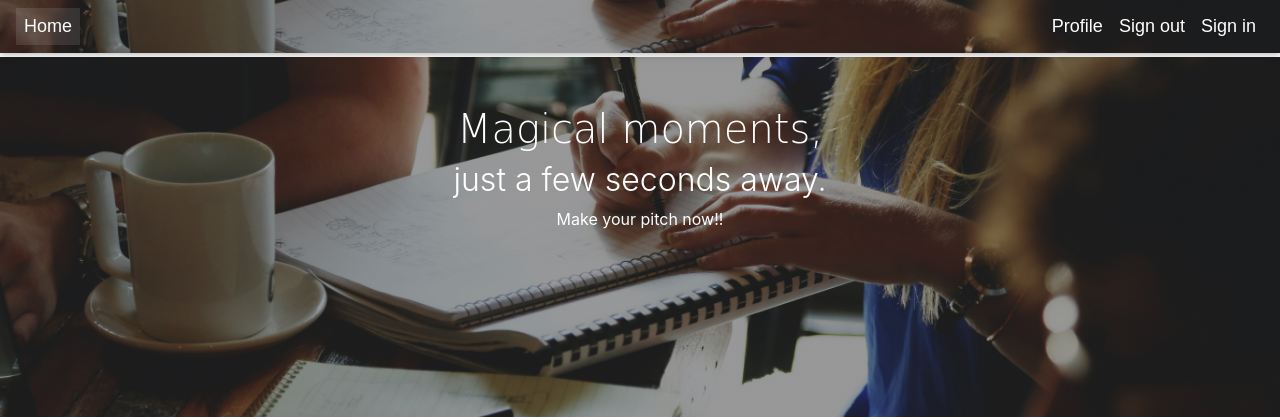
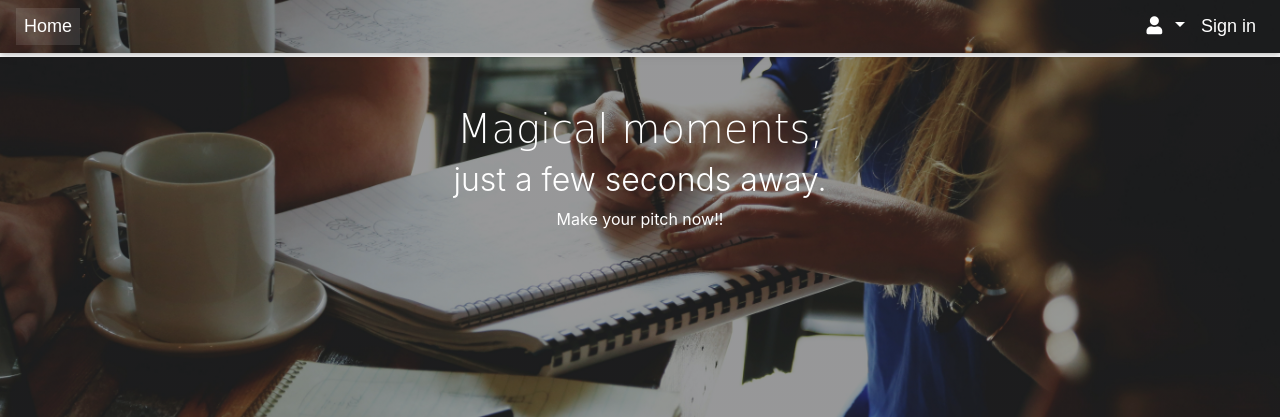
Before and after one commit to D-Kamunya/pitch-deck, a Flask app: page / in a window 1280 px wide. Shown: the top 420 px of the page. Run offline with Flask 2, Linux system fonts and the light colour scheme; some libraries are stand-ins or nearby versions.

Commit message:
Create profile page view function

```diff
--- a/app/main/views.py
+++ b/app/main/views.py
@@ -10,3 +10,12 @@ def index():
     '''
 
     return render_template('index.html')
+
+@main.route('/profile/<username>')
+def profile(username):
+
+    '''
+    View profile page function that returns the profile details of the current user logged in
+    '''
+
+    return render_template("profile/profile.html", user = username)
--- a/app/templates/navbar.html
+++ b/app/templates/navbar.html
@@ -12,13 +12,16 @@
         </li>
       </ul>
       <ul class="navbar-nav ml-auto">
-        <li class="nav-item">
-          <a class="nav-link" href="/">Profile
+        <li class="nav-item dropdown">
+          <a class="nav-link dropdown-toggle" id="navbarDropdownMenuLink-333" data-toggle="dropdown"
+            aria-haspopup="true" aria-expanded="false">
+            <i class="fas fa-user"></i>
           </a>
-        </li>
-        <li class="nav-item">
-          <a class="nav-link" href="/logout">Sign out
-          </a>
+          <div class="dropdown-menu dropdown-menu-right dropdown-default"
+            aria-labelledby="navbarDropdownMenuLink-333">
+            <a class="dropdown-item" href="/profile">Kamunya</a>
+            <a class="dropdown-item" href="/logout">Sign Out</a>
+          </div>
         </li>
         <li class="nav-item">
           <a class="nav-link" href="/login">Sign in
```
